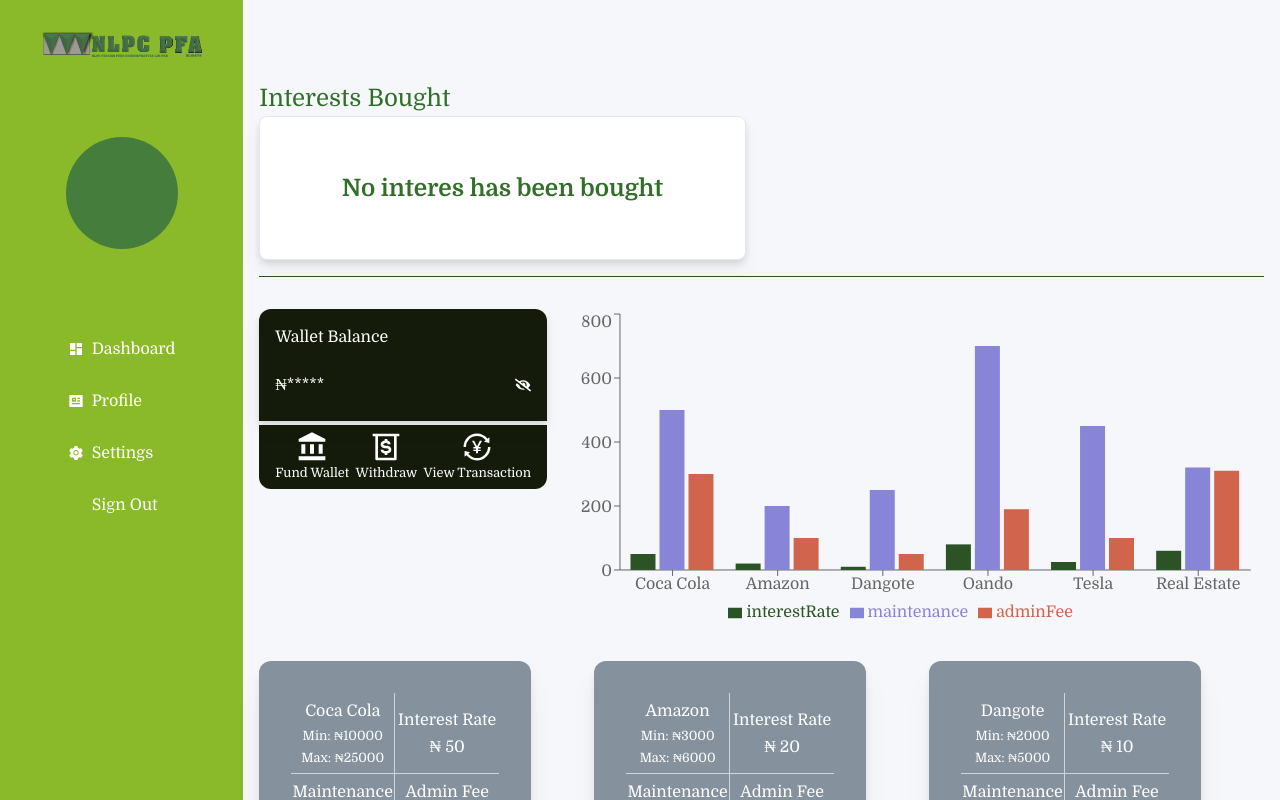
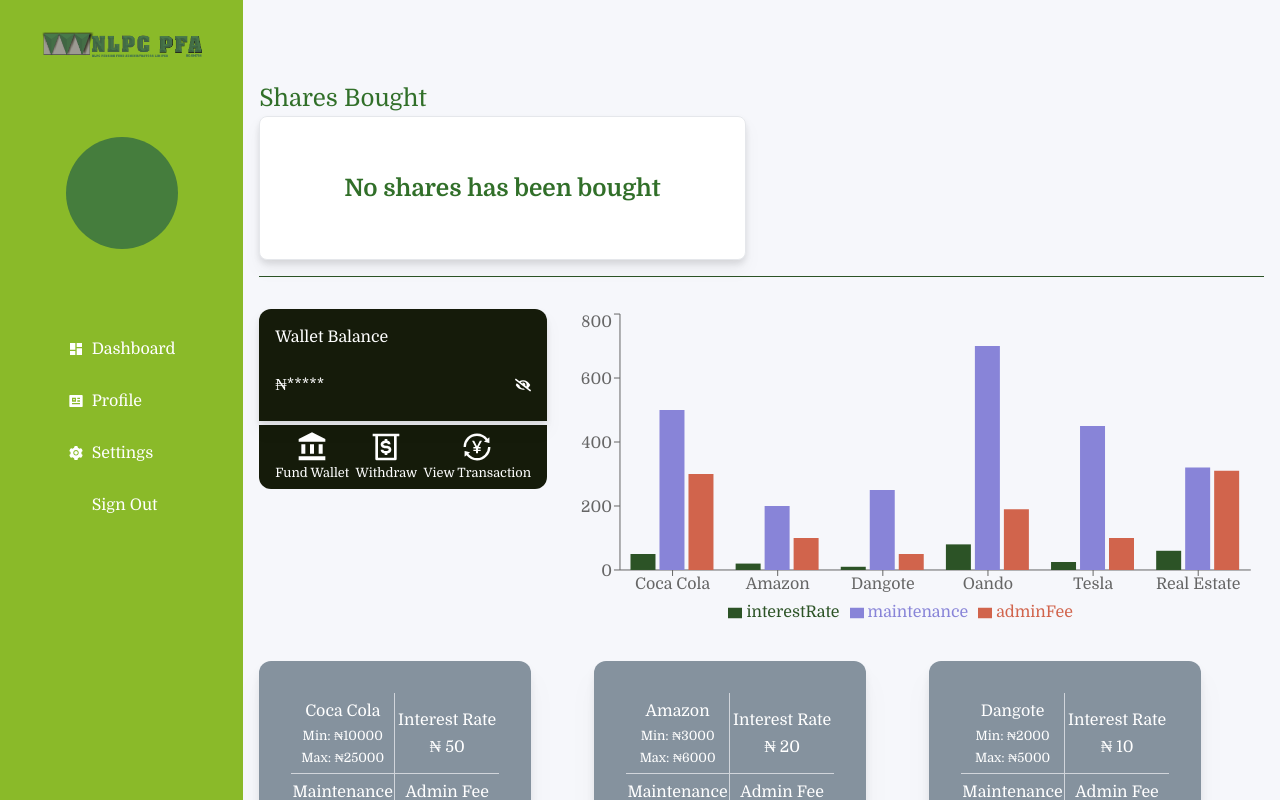
Before and after one commit to techNinja20/nlpc, a React (Create React App) app: page /dashboard in a window 1280 px wide. Shown: the top 800 px of the page. Built offline with nearby package versions, Linux system fonts and the light colour scheme; some icons are missing.

Commit message:
Text updated on dashboard

```diff
--- a/src/components/pages/Dashboard/index.jsx
+++ b/src/components/pages/Dashboard/index.jsx
@@ -16,7 +16,7 @@
     <Container>
       <div className="bg-grey text-black w-[81%] pt-[5rem] px-[1rem]  pb-[5rem] space-y-[2rem] ">
         <div className="text-[1.5rem] text-lightgreen border-b border-green  pb-4 ">
-          <h1>Interests Bought</h1>
+          <h1>Shares Bought</h1>
           <div className="grid grid-cols-2 sm:grid-cols-1 gap-[2rem]" >
           {
             pushIn.length === 0 ? <Empty/> :
--- a/src/components/shared/EmptySchemeCard/index.jsx
+++ b/src/components/shared/EmptySchemeCard/index.jsx
@@ -3,7 +3,7 @@
 const Empty = () => {
   return (
      <div className="flex items-center font-bold text-[1.5rem] text-center text-lightgreen justify-center  gap-y-[1rem] p-[1rem]  w-full h-[9rem] border rounded-lg bg-white drop-shadow-lg  ">
-   <h1>No interes has been bought</h1>
+   <h1>No shares has been bought</h1>
   </div>
   )
 }
```
